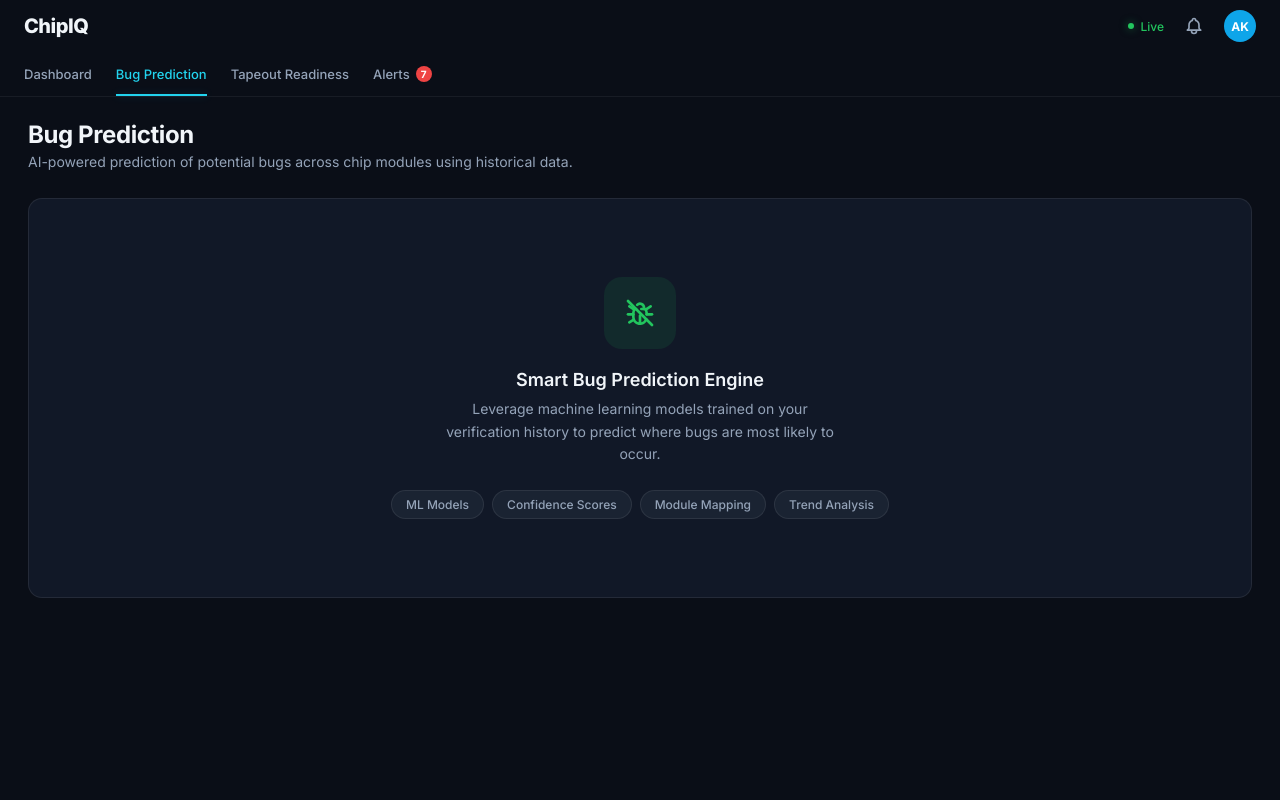
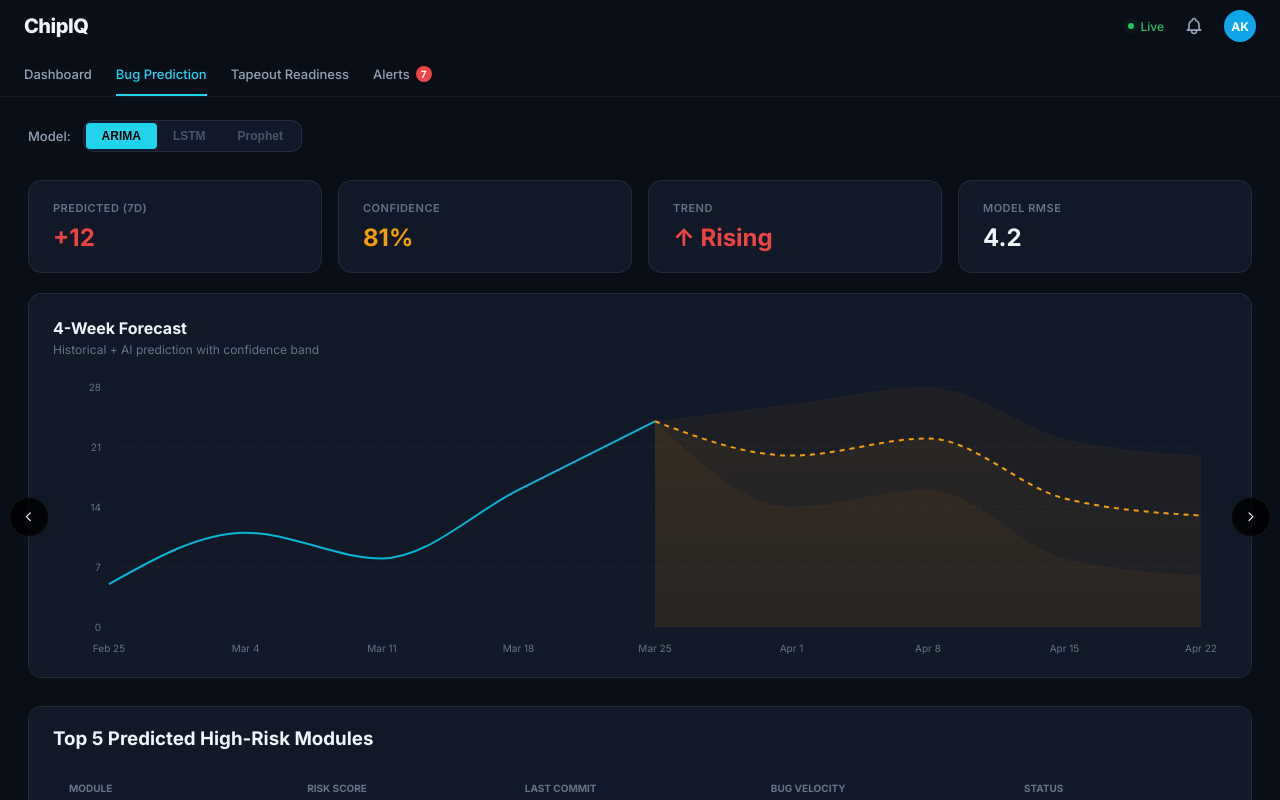
Before and after one commit to charulekha-06/ChipIQ, a React (Vite) app: page /bug-prediction in a window 1280 px wide. Built offline with nearby package versions, Linux system fonts and the light colour scheme.

Commit message:
Implement Bug Prediction page with forecast chart and risk table

```diff
--- /dev/null
+++ b/src/pages/BugPrediction.css
@@ -0,0 +1,172 @@
+.bug-prediction {
+  display: flex;
+  flex-direction: column;
+  gap: 20px;
+}
+
+.page-header-row {
+  margin-bottom: 8px;
+}
+
+.model-selector-container {
+  display: flex;
+  align-items: center;
+  gap: 12px;
+}
+
+.selector-label {
+  font-size: 13px;
+  color: var(--text-secondary);
+  font-weight: 500;
+}
+
+.model-tabs {
+  display: flex;
+  background: var(--bg-card);
+  border: 1px solid var(--border-card);
+  border-radius: var(--radius-md);
+  padding: 2px;
+}
+
+.model-tab {
+  padding: 6px 16px;
+  font-size: 12px;
+  font-weight: 600;
+  color: var(--text-dim);
+  background: none;
+  border: none;
+  border-radius: 4px;
+  cursor: pointer;
+  transition: all 0.2s;
+}
+
+.model-tab.active {
+  color: #000;
+  background: var(--cyan);
+}
+
+.model-tab:hover:not(.active) {
+  color: var(--text-primary);
+}
+
+/* Prediction Stats Grid */
+.prediction-stats-grid {
+  display: grid;
+  grid-template-columns: repeat(4, 1fr);
+  gap: 16px;
+}
+
+.prediction-stat-card {
+  background: var(--bg-card);
+  border: 1px solid var(--border-card);
+  border-radius: var(--radius-lg);
+  padding: 20px 24px;
+  display: flex;
+  flex-direction: column;
+  gap: 8px;
+}
+
+.p-stat-label {
+  font-size: 11px;
+  font-weight: 600;
+  color: var(--text-muted);
+  text-transform: uppercase;
+  letter-spacing: 0.5px;
+}
+
+.p-stat-value {
+  font-size: 24px;
+  font-weight: 700;
+  color: var(--text-primary);
+}
+
+.p-stat-value.red { color: #ef4444; }
+.p-stat-value.yellow { color: #f59e0b; }
+
+/* Chart Section */
+.chart-container-card {
+  background: var(--bg-card);
+  border: 1px solid var(--border-card);
+  border-radius: var(--radius-lg);
+}
+
+.chart-header {
+  padding: 24px 24px 0;
+}
+
+.chart-header h3 {
+  font-size: 16px;
+  font-weight: 700;
+  color: var(--text-primary);
+  margin-bottom: 4px;
+}
+
+.chart-header p {
+  font-size: 12px;
+  color: var(--text-muted);
+}
+
+.forecast-chart-box {
+  padding: 20px;
+  position: relative;
+}
+
+/* Risk Modules Table */
+.risk-modules-section {
+  margin-top: 8px;
+}
+
+.no-margin {
+  margin: 0 !important;
+}
+
+.modules-table-container {
+  padding: 0 24px 24px;
+}
+
+.modules-table {
+  width: 100%;
+  border-collapse: collapse;
+}
+
+.modules-table th {
+  text-align: left;
+  font-size: 10px;
+  font-weight: 700;
+  color: var(--text-muted);
+  text-transform: uppercase;
+  padding: 12px 16px;
+  border-bottom: 1px solid var(--border-card);
+}
+
+.modules-table td {
+  padding: 16px;
+  font-size: 13px;
+  color: var(--text-primary);
+  border-bottom: 1px solid rgba(255, 255, 255, 0.03);
+}
+
+.modules-table tr:hover {
+  background: rgba(255, 255, 255, 0.02);
+}
+
+.font-bold { font-weight: 600; }
+.text-dim { color: var(--text-dim); }
+
+.score.red { color: #ef4444; }
+.score.orange { color: #f59e0b; }
+.score.yellow { color: #eab308; }
+
+.velocity.red { color: #ef4444; }
+.velocity.green { color: #22c55e; }
+
+.status-badge {
+  font-size: 9px;
+  font-weight: 800;
+  padding: 2px 8px;
+  border-radius: 4px;
+}
+
+.status-badge.red { background: rgba(239, 68, 68, 0.2); color: #ef4444; border: 1px solid rgba(239, 68, 68, 0.2); }
+.status-badge.orange { background: rgba(245, 158, 11, 0.2); color: #f59e0b; border: 1px solid rgba(245, 158, 11, 0.2); }
+.status-badge.yellow { background: rgba(234, 179, 8, 0.2); color: #eab308; border: 1px solid rgba(234, 179, 8, 0.2); }
--- a/src/pages/BugPrediction.jsx
+++ b/src/pages/BugPrediction.jsx
@@ -1,24 +1,184 @@
-import { TbBugOff } from 'react-icons/tb';
-import './Page.css';
+import React, { useState } from 'react';
+import {
+  AreaChart, Area, XAxis, YAxis, CartesianGrid, Tooltip, ResponsiveContainer, ReferenceLine
+} from 'recharts';
+import { HiOutlineChevronLeft, HiOutlineChevronRight } from 'react-icons/hi';
+import './BugPrediction.css';
+
+const forecastData = [
+  { date: 'Feb 25', historical: 5, predicted: null, upper: null, lower: null },
+  { date: 'Mar 4', historical: 11, predicted: null, upper: null, lower: null },
+  { date: 'Mar 11', historical: 8, predicted: null, upper: null, lower: null },
+  { date: 'Mar 18', historical: 16, predicted: null, upper: null, lower: null },
+  { date: 'Mar 25', historical: 24, predicted: 24, upper: 24, lower: 24 },
+  { date: 'Apr 1', historical: null, predicted: 20, upper: 26, lower: 14 },
+  { date: 'Apr 8', historical: null, predicted: 22, upper: 28, lower: 16 },
+  { date: 'Apr 15', historical: null, predicted: 15, upper: 22, lower: 8 },
+  { date: 'Apr 22', historical: null, predicted: 13, upper: 20, lower: 6 },
+];
+
+const highRiskModules = [
+  { name: 'USB_PHY', score: 94, commit: '2h ago', velocity: '+3/day', status: 'CRITICAL', color: 'red' },
+  { name: 'CPU_CORE', score: 88, commit: '5h ago', velocity: '+2/day', status: 'CRITICAL', color: 'red' },
+  { name: 'DDR_CTRL', score: 71, commit: '1d ago', velocity: '+1/day', status: 'HIGH', color: 'orange' },
+  { name: 'PCIe_MAC', score: 65, commit: '2d ago', velocity: 'Stable', status: 'HIGH', color: 'orange' },
+  { name: 'AXI_BUS', score: 44, commit: '3d ago', velocity: '-1/day', status: 'MEDIUM', color: 'yellow' },
+];
 
 export default function BugPrediction() {
+  const [activeModel, setActiveModel] = useState('ARIMA');
+
   return (
-    <div className="page">
-      <div className="page-header">
-        <h2>Bug Prediction</h2>
-        <p>AI-powered prediction of potential bugs across chip modules using historical data.</p>
+    <div className="page bug-prediction">
+      <div className="page-header-row">
+        <div className="model-selector-container">
+          <span className="selector-label">Model:</span>
+          <div className="model-tabs">
+            {['ARIMA', 'LSTM', 'Prophet'].map(model => (
+              <button
+                key={model}
+                className={`model-tab ${activeModel === model ? 'active' : ''}`}
+                onClick={() => setActiveModel(model)}
+              >
+                {model}
+              </button>
+            ))}
+          </div>
+        </div>
       </div>
-      <div className="page-placeholder">
-        <div className="page-placeholder-icon green">
-          <TbBugOff />
+
+      <div className="prediction-stats-grid">
+        <div className="prediction-stat-card">
+          <span className="p-stat-label">Predicted (7d)</span>
+          <div className="p-stat-value red">+12</div>
         </div>
-        <h3>Smart Bug Prediction Engine</h3>
-        <p>Leverage machine learning models trained on your verification history to predict where bugs are most likely to occur.</p>
-        <div className="feature-chips">
-          <span className="feature-chip">ML Models</span>
-          <span className="feature-chip">Confidence Scores</span>
-          <span className="feature-chip">Module Mapping</span>
-          <span className="feature-chip">Trend Analysis</span>
+        <div className="prediction-stat-card">
+          <span className="p-stat-label">Confidence</span>
+          <div className="p-stat-value yellow">81%</div>
+        </div>
+        <div className="prediction-stat-card">
+          <span className="p-stat-label">Trend</span>
+          <div className="p-stat-value red">↑ Rising</div>
+        </div>
+        <div className="prediction-stat-card">
+          <span className="p-stat-label">Model RMSE</span>
+          <div className="p-stat-value">4.2</div>
+        </div>
+      </div>
+
+      <div className="chart-section-wrapper">
+        <div className="chart-container-card">
+          <div className="chart-header">
+            <h3>4-Week Forecast</h3>
+            <p>Historical + AI prediction with confidence band</p>
+          </div>
+
+          <div className="forecast-chart-box">
+            <ResponsiveContainer width="100%" height={280}>
+              <AreaChart data={forecastData} margin={{ top: 10, right: 30, left: 0, bottom: 0 }}>
+                <defs>
+                  <linearGradient id="colorForecast" x1="0" y1="0" x2="0" y2="1">
+                    <stop offset="5%" stopColor="#f59e0b" stopOpacity={0.1}/>
+                    <stop offset="95%" stopColor="#f59e0b" stopOpacity={0}/>
+                  </linearGradient>
+                </defs>
+                <XAxis
+                  dataKey="date"
+                  axisLine={false}
+                  tickLine={false}
+                  tick={{ fill: '#64748b', fontSize: 10 }}
+                  dy={10}
+                />
+                <YAxis
+                  axisLine={false}
+                  tickLine={false}
+                  tick={{ fill: '#64748b', fontSize: 10 }}
+                />
+                <CartesianGrid strokeDasharray="3 3" vertical={false} stroke="rgba(255,255,255,0.05)" />
+                <Tooltip
+                  contentStyle={{ background: '#1e293b', border: '1px solid rgba(255,255,255,0.1)', borderRadius: '8px' }}
+                  itemStyle={{ fontSize: '12px' }}
+                />
+
+                {/* Confidence Band */}
+                <Area
+                  type="monotone"
+                  dataKey="upper"
+                  stroke="none"
+                  fill="#f59e0b"
+                  fillOpacity={0.05}
+                  connectNulls
+                />
+                <Area
+                  type="monotone"
+                  dataKey="lower"
+                  stroke="none"
+                  fill="#f59e0b"
+                  fillOpacity={0.05}
+                  connectNulls
+                />
+
+                {/* Historical Line */}
+                <Area
+                  type="monotone"
+                  dataKey="historical"
+                  stroke="#06b6d4"
+                  strokeWidth={2}
+                  fill="none"
+                />
+
+                {/* Predicted Line */}
+                <Area
+                  type="monotone"
+                  dataKey="predicted"
+                  stroke="#f59e0b"
+                  strokeWidth={2}
+                  strokeDasharray="5 5"
+                  fill="url(#colorForecast)"
+                  connectNulls
+                />
+              </AreaChart>
+            </ResponsiveContainer>
+
+            <button className="carousel-btn left"><HiOutlineChevronLeft /></button>
+            <button className="carousel-btn right"><HiOutlineChevronRight /></button>
+          </div>
+        </div>
+      </div>
+
+      <div className="risk-modules-section">
+        <div className="section-card no-margin">
+          <div className="section-header">
+            <h3>Top 5 Predicted High-Risk Modules</h3>
+          </div>
+          <div className="modules-table-container">
+            <table className="modules-table">
+              <thead>
+                <tr>
+                  <th>MODULE</th>
+                  <th>RISK SCORE</th>
+                  <th>LAST COMMIT</th>
+                  <th>BUG VELOCITY</th>
+                  <th>STATUS</th>
+                </tr>
+              </thead>
+              <tbody>
+                {highRiskModules.map((mod, i) => (
+                  <tr key={i}>
+                    <td className="font-bold">{mod.name}</td>
+                    <td className={`score ${mod.color}`}>{mod.score}</td>
+                    <td className="text-dim">{mod.commit}</td>
+                    <td className={mod.velocity.startsWith('+') ? 'red' : mod.velocity === 'Stable' ? 'text-dim' : 'green'}>
+                      {mod.velocity}
+                    </td>
+                    <td>
+                      <span className={`status-badge ${mod.color}`}>{mod.status}</span>
+                    </td>
+                  </tr>
+                ))}
+              </tbody>
+            </table>
+          </div>
         </div>
       </div>
     </div>
```
